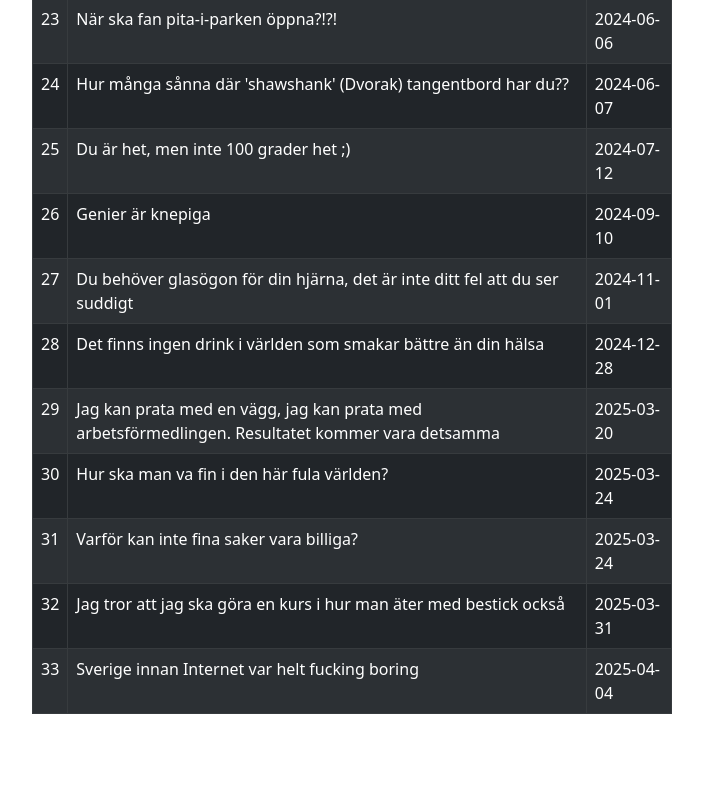
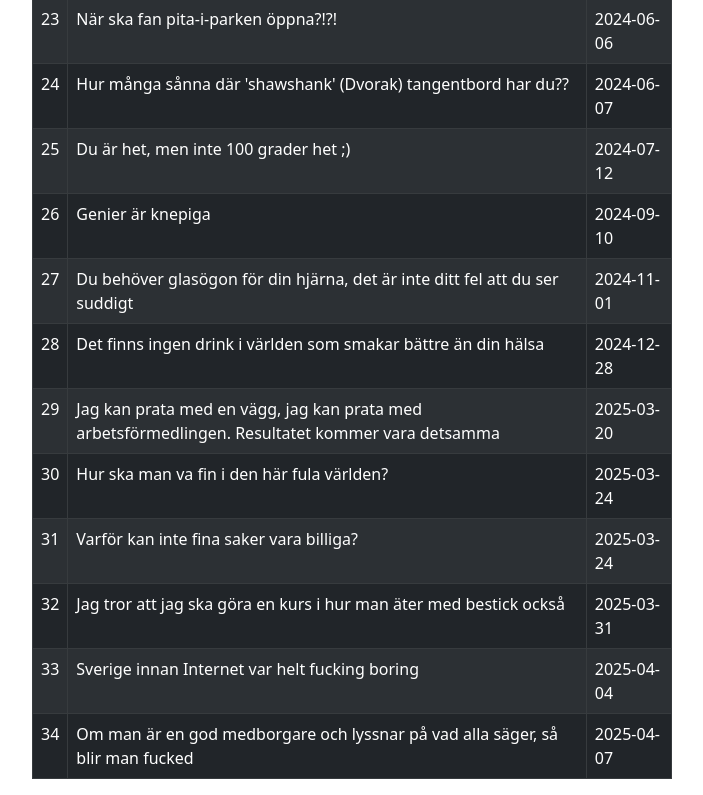
Before and after one commit to Stenstromen/filosofiskaeleonora, a React (Vite) app: page /all in a window 1280 px wide. Shown: the part 1601-2396 px from the top of the page, without its empty margins (288-991 px from the left). Before the commit the page ends 2331 px from the top, so only its background shows below. Built offline with nearby package versions, Linux system fonts and the light colour scheme.

Commit message:
added quote

```diff
--- a/src/assets/Quotes.js
+++ b/src/assets/Quotes.js
@@ -173,6 +173,12 @@ const Quotes = [
     quote: "Sverige innan Internet var helt fucking boring",
     date: "2025-04-04",
   },
+  {
+    id: 34,
+    quote:
+      "Om man är en god medborgare och lyssnar på vad alla säger, så blir man fucked",
+    date: "2025-04-07",
+  },
 ];
 
 export default Quotes;
```
